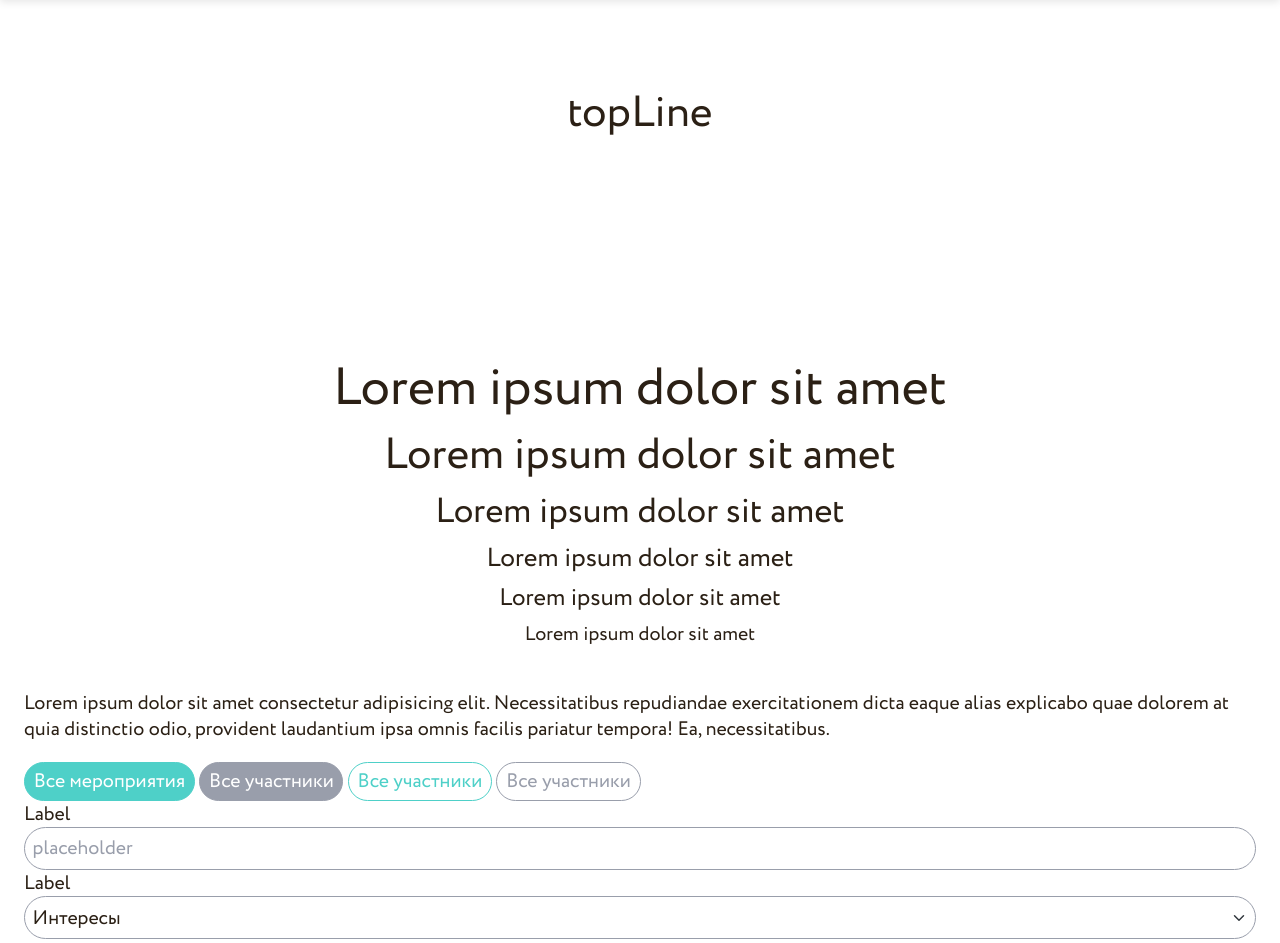
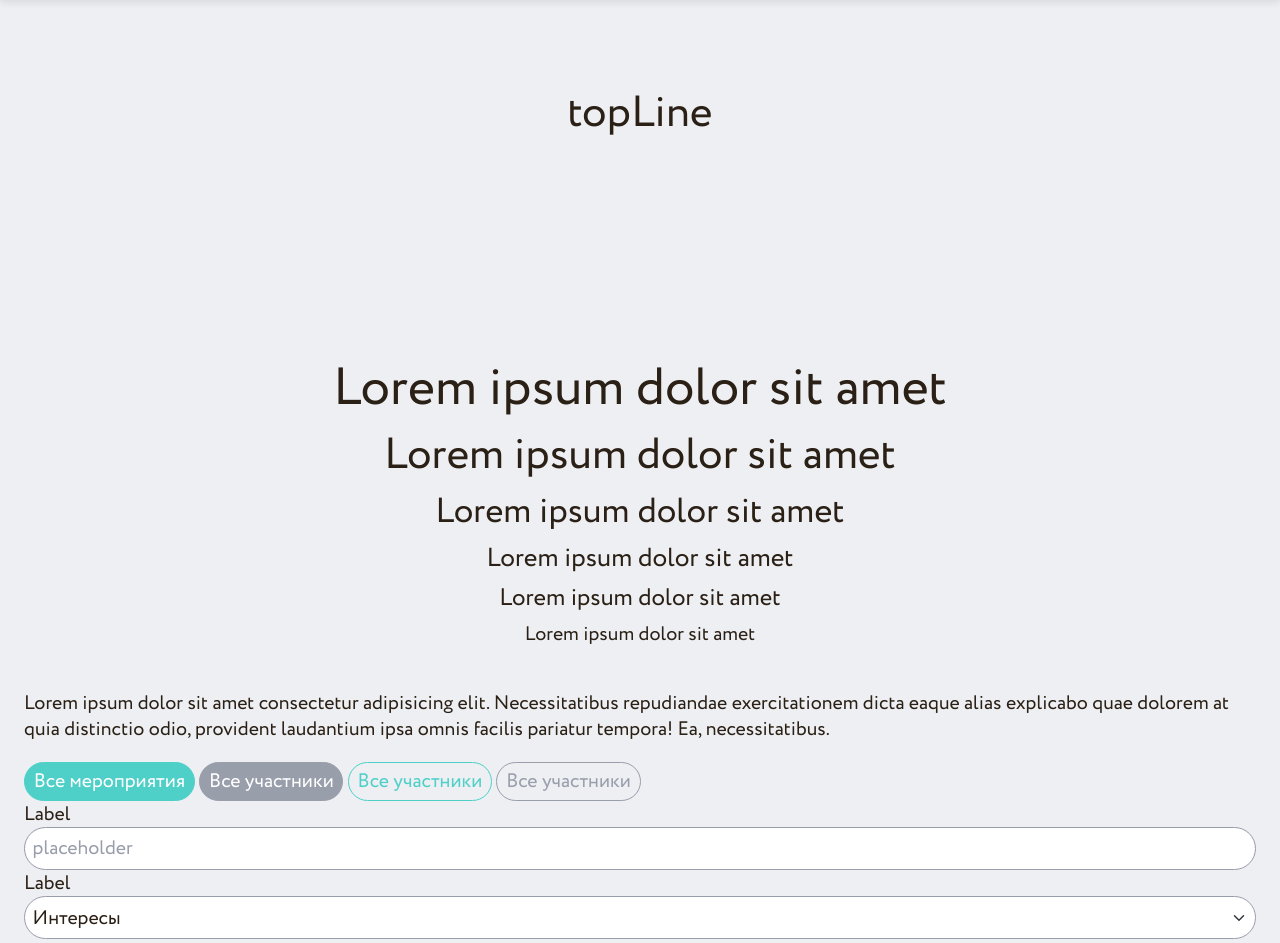
Before and after one commit to MegaFronTeam/0018Urban, a web app: file public/index.html in a window 1280 px wide. Shown: the part 70-1013 px from the top of the page. Run offline with its HTML, style and script files only (its server is not run), Linux system fonts and the light colour scheme.

Commit message:
edit vars

```diff
--- a/sourse/sass/_vars.scss
+++ b/sourse/sass/_vars.scss
@@ -413,7 +413,7 @@ $position-values: (
 //
 // Settings for the `<body>` element.
 
-$body-bg: $white !default;
+$body-bg: $light !default;
 $body-color: $gray-900 !default;
 $body-text-align: null !default;
 
@@ -831,7 +831,7 @@ $input-padding-y-lg: $input-btn-padding-y-lg !default;
 $input-padding-x-lg: $input-btn-padding-x-lg !default;
 $input-font-size-lg: $input-btn-font-size-lg !default;
 
-$input-bg: $body-bg !default;
+$input-bg: $white !default;
 $input-disabled-color: null !default;
 $input-disabled-bg: $gray-200 !default;
 $input-disabled-border-color: null !default;
```
Also changed, not shown: public/css/main.min.css.
